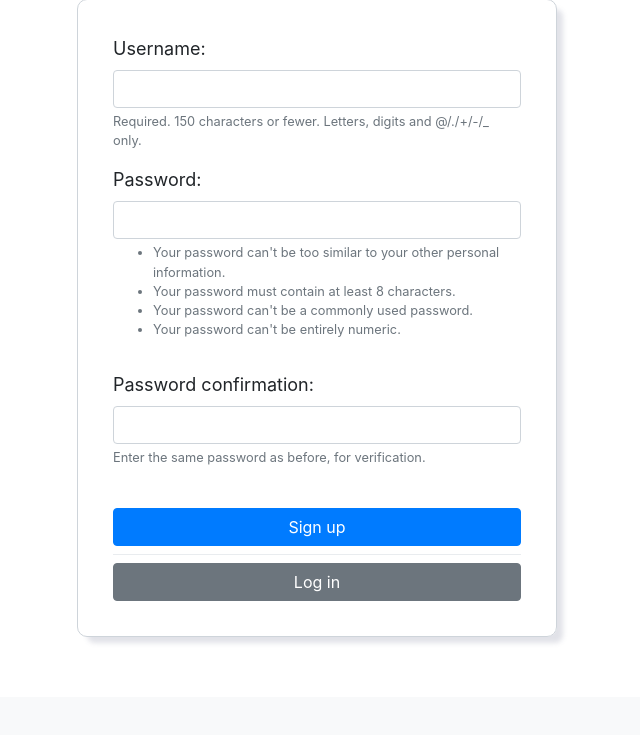
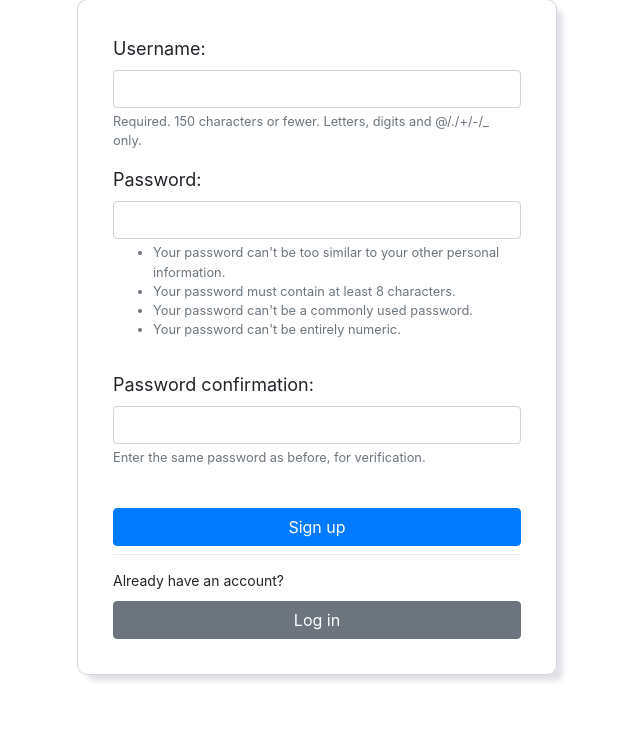
Before and after one commit to ajpetersons/Misconduct-Assessment-Tool, a Django app: template misconduct_detection_app/templates/signup.html in a window 1280 px wide. Shown: the part 116-851 px from the top of the page, without its empty margins (323-963 px from the left). Before the commit the page ends 758 px from the top, so only its background shows below. Run offline with Django 3.2, Linux system fonts and the light colour scheme; the template is opened without the code that fills it, so the values that code supplies are empty; some libraries are stand-ins or nearby versions.

Commit message:
Add notes to login/signup screen switching

```diff
--- a/misconduct_detection_app/static/css/guest.css
+++ b/misconduct_detection_app/static/css/guest.css
@@ -22,6 +22,12 @@
   line-height: 22px;
 }
 
+span.login-redirect {
+  margin: 15px 0 10px;
+  display: block;
+  font-size: 14px;
+}
+
 .form-text.text-muted {
   padding-bottom: 16px;
 }
--- a/misconduct_detection_app/templates/registration/login.html
+++ b/misconduct_detection_app/templates/registration/login.html
@@ -26,6 +26,7 @@
             <input type="hidden" name="next" value="{{ next }}"/>
         </form>
         <div class="dropdown-divider"></div>
+        <span class="login-redirect">Don't have an account?</span>
         <a class="btn btn-secondary btn-block" href="{% url 'signup' %}?next={{ request.path }}">Sign up</a>
     </div>
 
--- a/misconduct_detection_app/templates/signup.html
+++ b/misconduct_detection_app/templates/signup.html
@@ -71,6 +71,7 @@
             <!-- {{ form }} -->
         </form>
         <div class="dropdown-divider"></div>
+        <span class="login-redirect">Already have an account?</span>
         <a class="btn btn-secondary btn-block" href="{% url 'login' %}?next={{ request.path }}">Log in</a>
     </div>
 {% endblock %}
```
Also changed, not shown: misconduct_detection_app/templates/misconduct_detection_app/landing.html (+4 -3 lines).
